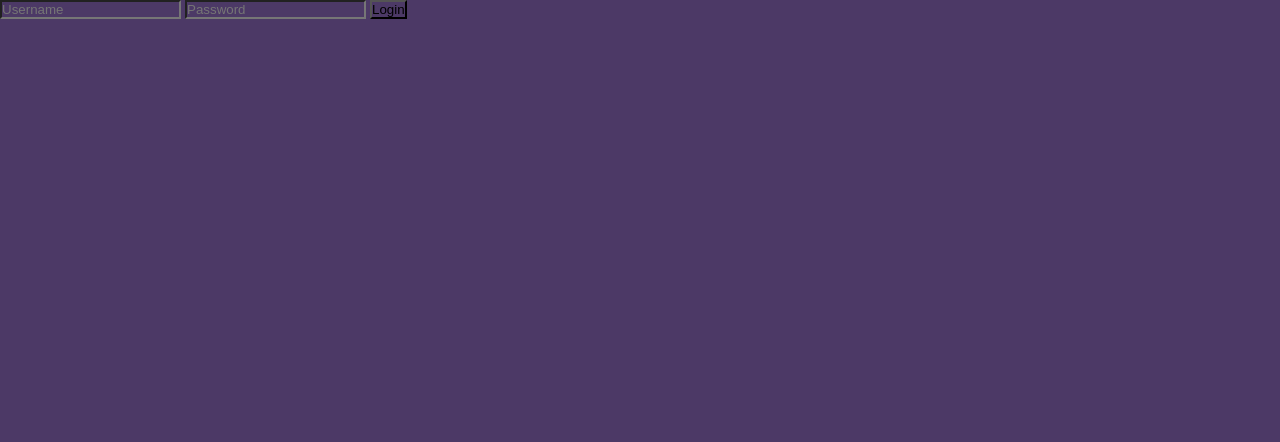
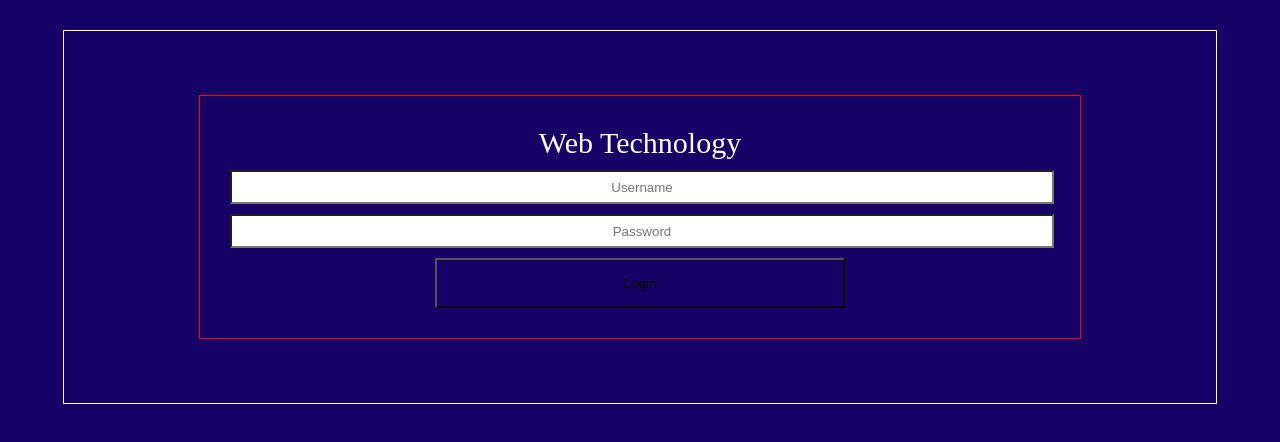
Before and after one commit to nikhilsebastian7/WEBTECH, a plain HTML site: page index.html in a window 1280 px wide. Drawn offline with Linux system fonts and the light colour scheme.

Commit message:
Added Form and CSS

```diff
--- a/css/index.css
+++ b/css/index.css
@@ -2,5 +2,48 @@
 {
 	margin: 0px;
 	padding: 0px;
-	background: #4c3966;
+	background: #160166;
 }
+.form-container
+{
+	display: block;
+	border: 1px solid white;
+	width: 80%;
+	margin: auto;
+	align-items: center;
+	margin-top: 30px;
+	padding: 5%;
+}
+.input-container
+{
+	display: block;
+	text-align: center;
+	align-items: center;
+	padding: 30px;
+	width: 80%;
+	margin: auto;
+	border: 1px solid red;
+}
+input
+{
+	display: block;
+	background: #ffffff;
+	text-align: center;
+	width: 100%;
+	margin-top: 10px;
+	height: 30px;
+}
+.login
+{
+	display: block;
+	text-align: center;
+	width: 50%;
+	margin: auto;
+	height: 50px;
+	margin-top: 10px;
+}
+.topic
+{
+	color: white;
+	font-size: 30px;
+}
--- a/index.html
+++ b/index.html
@@ -5,10 +5,15 @@
     <link rel="stylesheet" type="text/css" href="css/index.css">
 </head>
 <body>
-    <form>
-        <input type="text" placeholder="Username">
-        <input type="password" placeholder="Password">
-        <button>Login</button>
-    </form>
+    <div class="form-container">
+        <form>
+            <div class="input-container">
+                <label class="topic">Web Technology</label>
+                <input type="text" placeholder="Username">
+                <input type="password" placeholder="Password">
+                <button class="login">Login</button>
+            </div>
+        </form>
+    </div>
 </body>
 </html>
```
